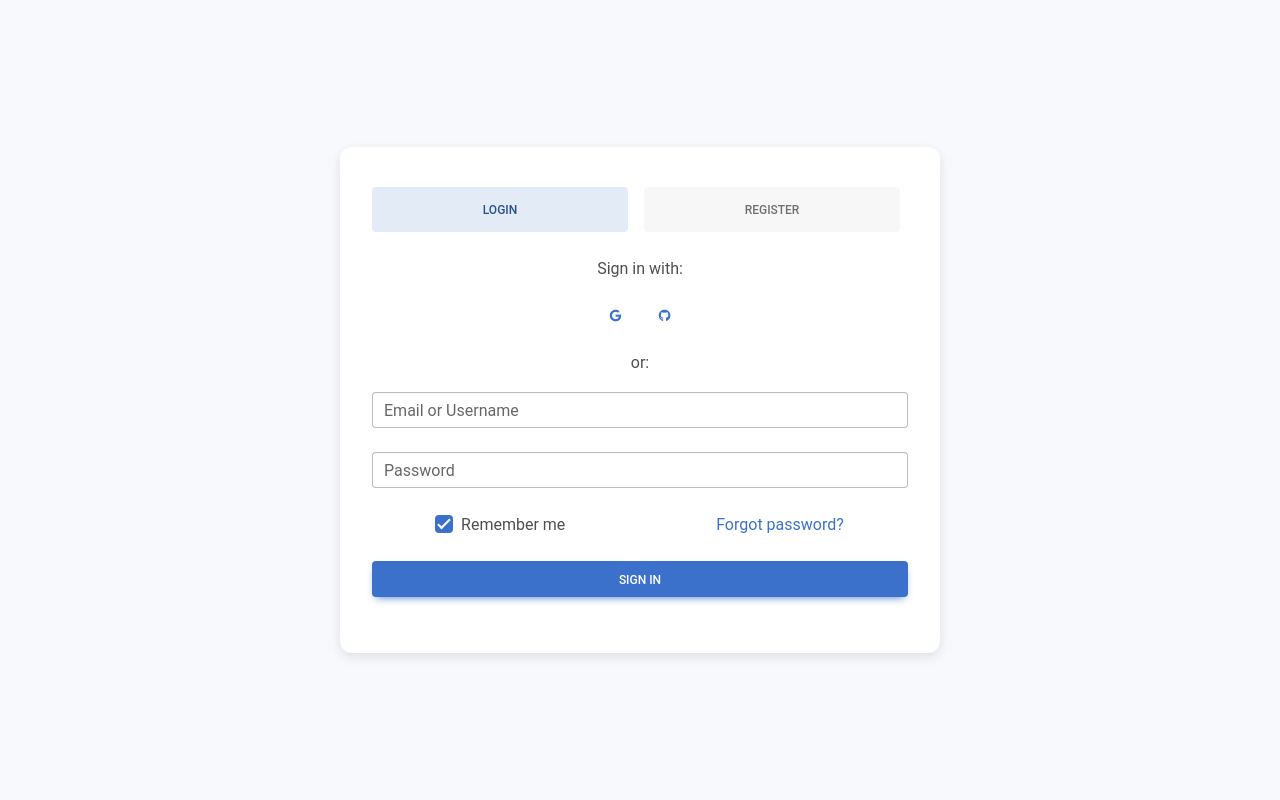
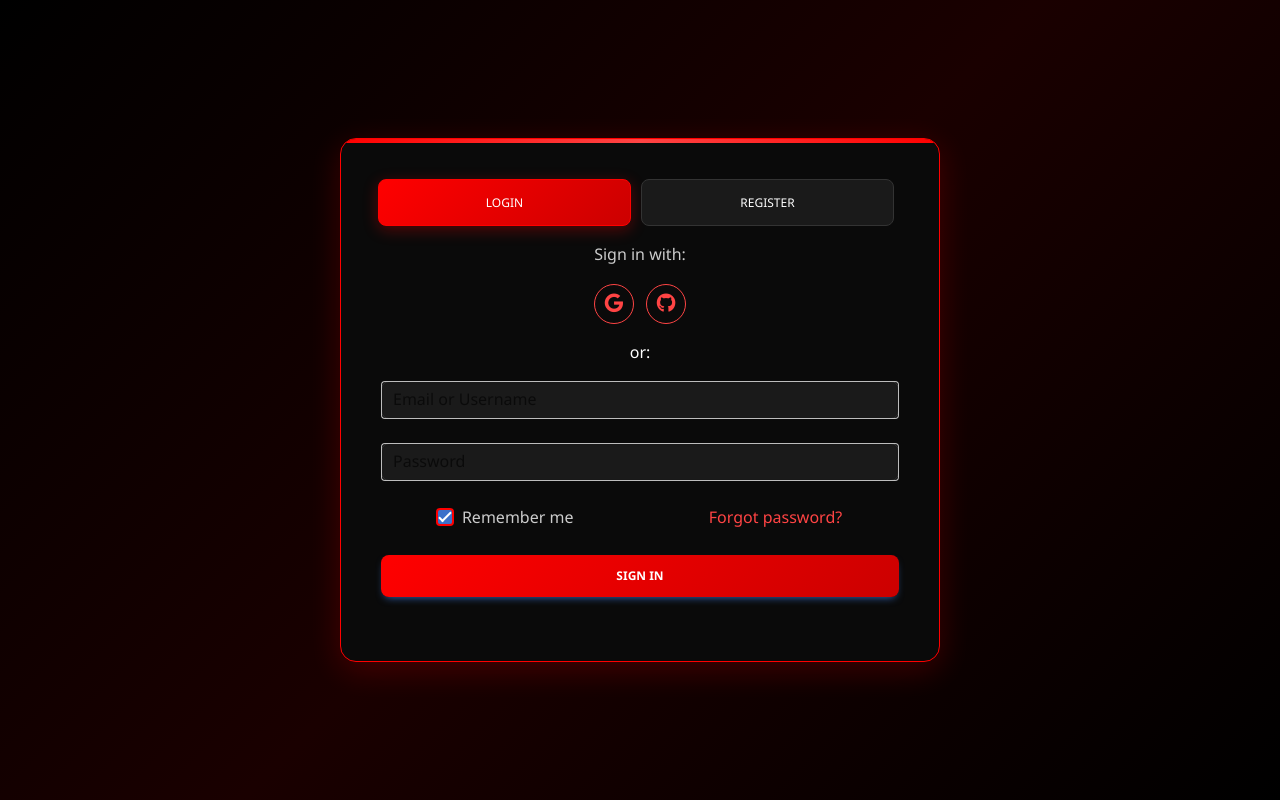
Before and after one commit to Shirajuana/Hangarin, a Django app: page /accounts/login/ in a window 1280 px wide. Run offline with Django 5.2, Linux system fonts and the light colour scheme; data comes from the database, SQL or seed files in the repository; both versions use the stored data as it was after the commit; some libraries are stand-ins or nearby versions.

Commit message:
login design

```diff
--- a/templates/account/login.html
+++ b/templates/account/login.html
@@ -16,16 +16,179 @@
             align-items: center;
             justify-content: center;
             height: 100vh;
-            background-color: #f8f9fc;
+            background: linear-gradient(135deg, #000000 0%, #1a0000 50%, #000000 100%);
+            margin: 0;
+            font-family: 'Segoe UI', Tahoma, Geneva, Verdana, sans-serif;
         }
 
         .auth-card {
             max-width: 600px;
             width: 100%;
-            background: #fff;
-            border-radius: 12px;
-            box-shadow: 0 4px 12px rgba(0, 0, 0, 0.1);
-            padding: 2rem;
+            background: #0a0a0a;
+            border-radius: 16px;
+            box-shadow: 0 8px 32px rgba(255, 0, 0, 0.2);
+            padding: 2.5rem;
+            border: 1px solid #ff0000;
+            position: relative;
+            overflow: hidden;
+        }
+
+        .auth-card::before {
+            content: '';
+            position: absolute;
+            top: 0;
+            left: 0;
+            right: 0;
+            height: 4px;
+            background: linear-gradient(90deg, #ff0000, #ff4444, #ff0000);
+        }
+
+        /* Navigation Pills */
+        .nav-pills .nav-link {
+            background-color: #1a1a1a;
+            color: #fff;
+            border: 1px solid #333;
+            margin: 0 5px;
+            border-radius: 8px;
+            transition: all 0.3s ease;
+        }
+
+        .nav-pills .nav-link.active {
+            background: linear-gradient(135deg, #ff0000, #cc0000);
+            color: #fff;
+            border: 1px solid #ff0000;
+            box-shadow: 0 4px 15px rgba(255, 0, 0, 0.3);
+        }
+
+        .nav-pills .nav-link:hover:not(.active) {
+            background-color: #333;
+            border-color: #ff4444;
+            color: #ff4444;
+        }
+
+        /* Form Styles */
+        .form-outline .form-control {
+            background-color: #1a1a1a;
+            border: 1px solid #333;
+            color: #fff;
+            border-radius: 8px;
+        }
+
+        .form-outline .form-control:focus {
+            background-color: #1a1a1a;
+            border-color: #ff0000;
+            box-shadow: 0 0 0 0.2rem rgba(255, 0, 0, 0.25);
+            color: #fff;
+        }
+
+        .form-label {
+            color: #ccc;
+        }
+
+        .form-outline .form-control:focus ~ .form-label,
+        .form-outline .form-control.active ~ .form-label {
+            color: #ff4444;
+        }
+
+        /* Buttons */
+        .btn-primary {
+            background: linear-gradient(135deg, #ff0000, #cc0000);
+            border: none;
+            border-radius: 8px;
+            padding: 12px 24px;
+            font-weight: 600;
+            transition: all 0.3s ease;
+        }
+
+        .btn-primary:hover {
+            background: linear-gradient(135deg, #cc0000, #990000);
+            box-shadow: 0 6px 20px rgba(255, 0, 0, 0.4);
+            transform: translateY(-2px);
+        }
+
+        .btn-link {
+            color: #ff4444;
+            border: 1px solid #ff4444;
+            border-radius: 50%;
+            width: 40px;
+            height: 40px;
+            display: inline-flex;
+            align-items: center;
+            justify-content: center;
+            transition: all 0.3s ease;
+        }
+
+        .btn-link:hover {
+            background-color: #ff0000;
+            color: #000;
+            transform: scale(1.1);
+        }
+
+        /* Text and Links */
+        .text-center p {
+            color: #ccc;
+            margin-bottom: 1rem;
+        }
+
+        a {
+            color: #ff4444;
+            text-decoration: none;
+            transition: color 0.3s ease;
+        }
+
+        a:hover {
+            color: #ff6666;
+        }
+
+        /* Checkbox */
+        .form-check-input:checked {
+            background-color: #ff0000;
+            border-color: #ff0000;
+        }
+
+        .form-check-label {
+            color: #ccc;
+        }
+
+        /* Alert */
+        .alert-danger {
+            background-color: rgba(255, 0, 0, 0.1);
+            border: 1px solid #ff0000;
+            color: #ff6666;
+            border-radius: 8px;
+        }
+
+        /* Social Icons */
+        .fab {
+            font-size: 1.2rem;
+        }
+
+        /* Tab Content */
+        .tab-content {
+            color: #fff;
+        }
+
+        /* Headings and Labels */
+        h1, h2, h3, h4, h5, h6 {
+            color: #fff;
+        }
+
+        /* Custom scrollbar for webkit browsers */
+        ::-webkit-scrollbar {
+            width: 8px;
+        }
+
+        ::-webkit-scrollbar-track {
+            background: #1a1a1a;
+        }
+
+        ::-webkit-scrollbar-thumb {
+            background: #ff0000;
+            border-radius: 4px;
+        }
+
+        ::-webkit-scrollbar-thumb:hover {
+            background: #cc0000;
         }
     </style>
 </head>
@@ -35,17 +198,14 @@
         <!-- Pills navs -->
         <ul class="nav nav-pills nav-justified mb-3" id="ex1" role="tablist">
             <li class="nav-item" role="presentation">
-
                 <a class="nav-link active" id="tab-login" data-mdb-toggle="pill" href="#pills-login" role="tab" aria-controls="pills-login" aria-selected="true">Login</a>
-
             </li>
             <li class="nav-item" role="presentation">
-
                 <a class="nav-link" id="tab-register" data-mdb-toggle="pill" href="#pills-register" role="tab" aria-controls="pills-register" aria-selected="false">Register</a>
-
             </li>
         </ul>
         <!-- Pills navs -->
+
         <!-- Pills content -->
         <div class="tab-content">
             <!-- Login tab -->
@@ -62,16 +222,19 @@
                         </a>
                     </div>
                     <p class="text-center">or:</p>
+
                     <!-- Username / Email -->
                     <div data-mdb-input-init class="form-outline mb-4">
                         <input type="text" name="login" id="id_login" class="form-control" required />
                         <label class="form-label" for="id_login">Email or Username</label>
                     </div>
+
                     <!-- Password -->
                     <div data-mdb-input-init class="form-outline mb-4">
                         <input type="password" name="password" id="id_password" class="form-control" required />
                         <label class="form-label" for="id_password">Password</label>
                     </div>
+
                     <!-- Remember me -->
                     <div class="row mb-4">
                         <div class="col-md-6 d-flex justify-content-center">
@@ -84,6 +247,7 @@
                             <a href="{% url 'account_reset_password' %}">Forgot password?</a>
                         </div>
                     </div>
+
                     {% if form.non_field_errors %}
                     <div class="alert alert-danger" role="alert">
                         {% for error in form.non_field_errors %}
@@ -91,10 +255,12 @@
                             {% endfor %}
                     </div>
                     {% endif %}
+
                     <!-- Submit button -->
                     <button type="submit" class="btn btn-primary btn-block mb-4">Sign in</button>
                 </form>
             </div>
+
             <!-- Register tab -->
             <div class="tab-pane fade" id="pills-register" role="tabpanel" aria-labelledby="tab-register">
                 <form method="post" action="{% url 'account_signup' %}">
@@ -109,26 +275,31 @@
                         </a>
                     </div>
                     <p class="text-center">or:</p>
+
                     <!-- Username -->
                     <div data-mdb-input-init class="form-outline mb-4">
                         <input type="text" name="username" id="registerUsername" class="form-control" required />
                         <label class="form-label" for="registerUsername">Username</label>
                     </div>
+
                     <!-- Email -->
                     <div data-mdb-input-init class="form-outline mb-4">
                         <input type="email" name="email" id="registerEmail" class="form-control" required />
                         <label class="form-label" for="registerEmail">Email</label>
                     </div>
+
                     <!-- Password -->
                     <div data-mdb-input-init class="form-outline mb-4">
                         <input type="password" name="password1" id="registerPassword" class="form-control" required />
                         <label class="form-label" for="registerPassword">Password</label>
+                    </div>
+
                     <!-- Confirm Password -->
                     <div data-mdb-input-init class="form-outline mb-4">
-                            <input type="password" name="password2" id="registerRepeatPassword" class="form-control"
-                                required />
+                        <input type="password" name="password2" id="registerRepeatPassword" class="form-control" required />
                         <label class="form-label" for="registerRepeatPassword">Repeat password</label>
                     </div>
+
                     <!-- Submit -->
                     <button type="submit" class="btn btn-primary btn-block mb-3">Register</button>
                 </form>
@@ -136,6 +307,7 @@
         </div>
         <!-- Pills content -->
     </div>
+
     <!-- MDB + Bootstrap JS -->
     <script src="https://cdnjs.cloudflare.com/ajax/libs/mdb-ui-kit/6.4.2/mdb.min.js"></script>
 </body>
```
Also changed, not shown: db.sqlite3. Lines whose indentation alone changed are shown as unchanged.
